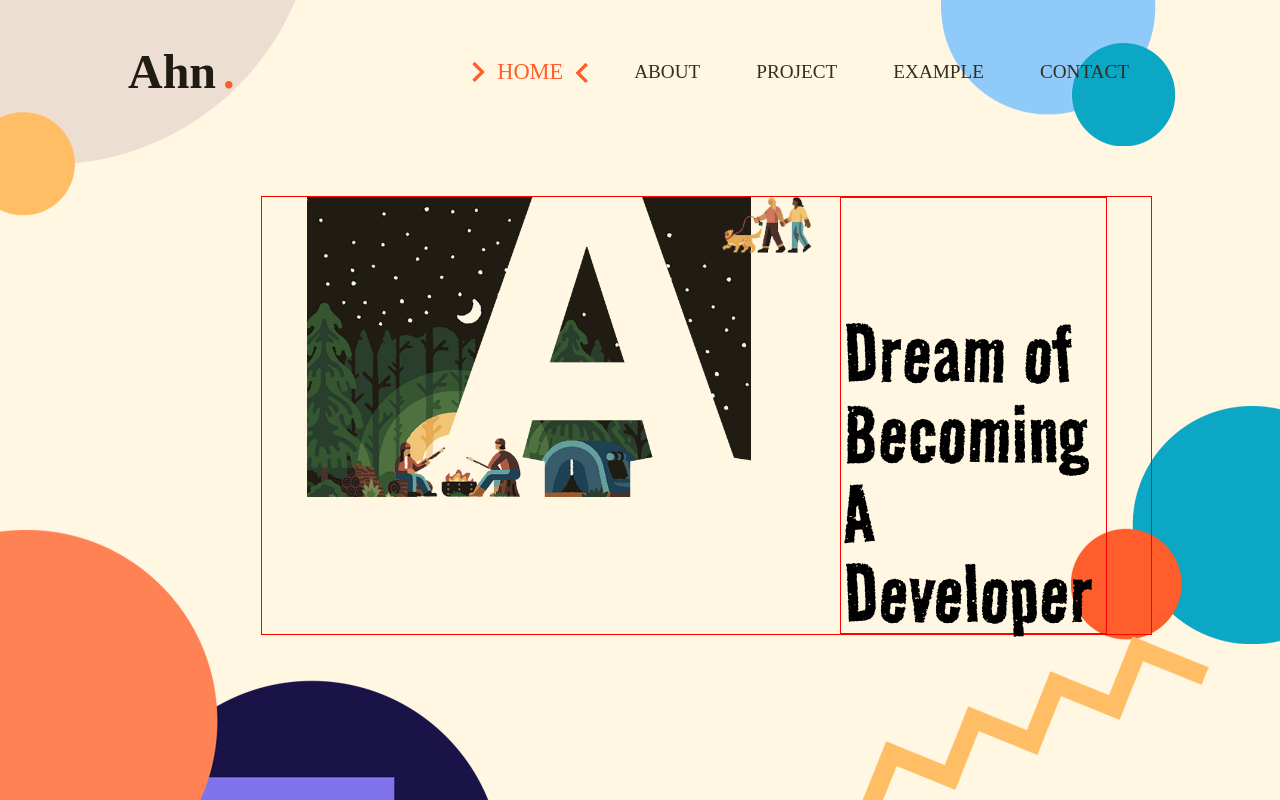
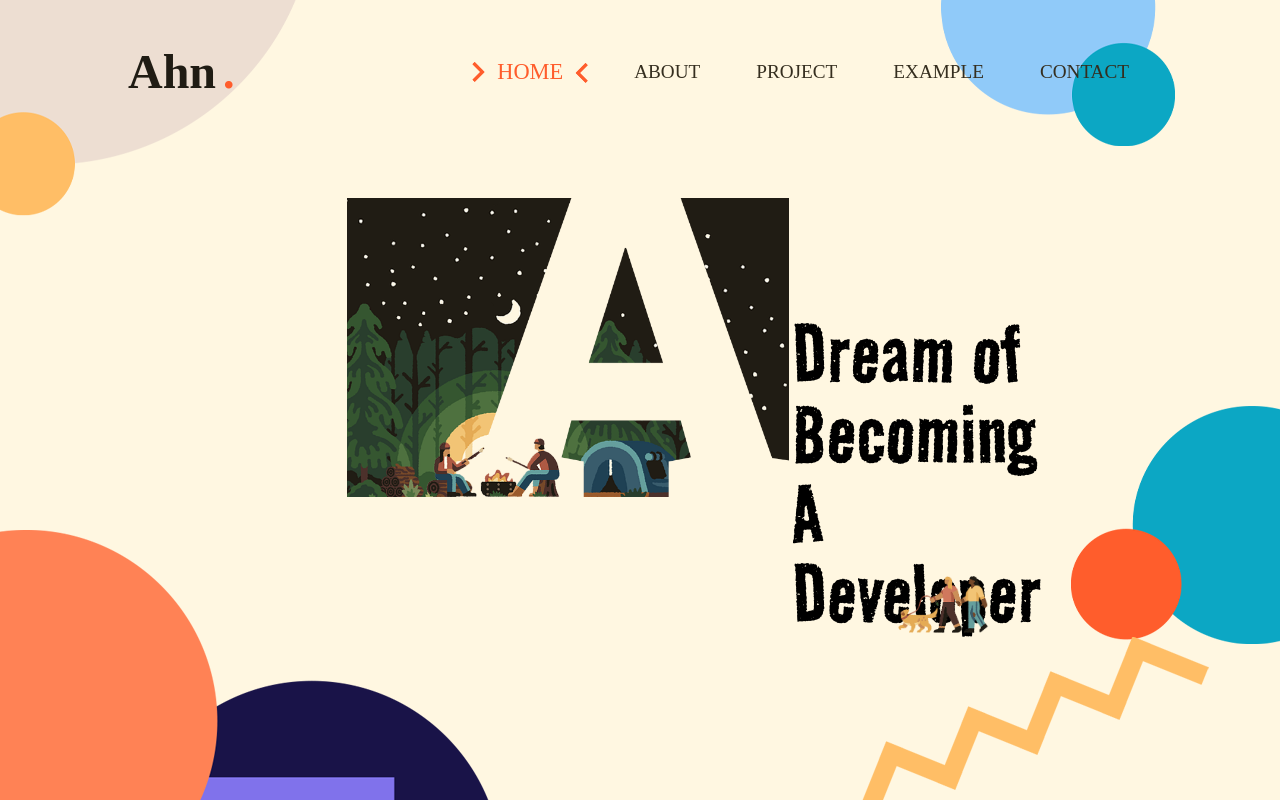
Before and after one commit to Ahnsj828/ahnsj828.github.io, a React (Create React App) app: page / in a window 1280 px wide. Built offline with nearby package versions, Linux system fonts and the light colour scheme; a web font is replaced by a local one.

Commit message:
mainPage 끝

```diff
--- a/src/pages/About/AboutPage.styled.js
+++ b/src/pages/About/AboutPage.styled.js
@@ -1,4 +1,5 @@
 import styled from "styled-components";
+
 // export const AboutContain = styled.div`
 //   display: flex;
 //   justify-content: center;
--- a/src/pages/Main/MainPage.js
+++ b/src/pages/Main/MainPage.js
@@ -5,10 +5,9 @@ import mainBg from "../../assets/images/Section/Main/mainBg.png";
 import mainW2 from "../../assets/images/Section/Main/mainW2.png";
 import {
   MainSection,
-  // MainImgs,
-  MainTitles,
   MainBg,
   MainImg,
+  MainTitles,
   MainTitle,
 } from "./MainPage.styled";
 import BasicLayout from "../../layouts/BasicLayout";
@@ -32,7 +31,7 @@ const MainPage = () => {
 
     // 초기 위치 설정
     gsap.set(bgImage, { y: -500, opacity: 0 });
-    gsap.set(movingImg, { x: "100%", opacity: 1 });
+    gsap.set(movingImg, { x: "100%", opacity: 0 }); // 출발 위치를 오른쪽 100%로 설정하고 opacity를 0으로 설정
 
     // Draggable을 이용한 배경 이미지 애니메이션 설정
     const draggable = Draggable.create(bgImage, {
@@ -101,28 +100,37 @@ const MainPage = () => {
     function startMovingImgAnimation() {
       // 이미지 이동 애니메이션 정의
       const startX = "100%"; // 시작 위치 (화면의 오른쪽)
-      const endX = "-100%"; // 끝나는 위치 (화면의 왼쪽)
-      const duration = 10; // 애니메이션 전체 시간
+      const endX = "-400%"; // 끝나는 위치 (화면의 왼쪽)
+      const duration = 18; // 애니메이션 전체 시간
 
-      const tlMovingImg = gsap.timeline({ repeat: -1, repeatDelay: 0 });
+      const tlMovingImg = gsap.timeline({
+        repeat: -1,
+        repeatDelay: 0,
+      });
+
       tlMovingImg
+        // 이동 시작 시 천천히 나타나기
         .to(movingImg, {
-          duration: duration,
+          duration: duration * 0.15, // 전체 시간의 15%
+          x: "7%", // 전체 거리의 10%만큼 이동
+          opacity: 1, // 완전히 나타나도록 설정
+          ease: "linear",
+        })
+        // 이동하며 opacity를 유지
+        .to(movingImg, {
+          duration: duration * 0.75, // 전체 시간의 70%
+          x: "-370%", // 전체 거리 이동
+          opacity: 1, // opacity 유지
+          ease: "linear",
+        })
+        // 마지막 10%에서 천천히 사라지기
+        .to(movingImg, {
+          duration: duration * 0.1, // 전체 시간의 10%
           x: endX,
-          opacity: 1,
-          ease: "power2.linear",
+          opacity: 0, // 완전히 사라지도록 설정
+          ease: "linear",
         })
-        .to(movingImg, {
-          duration: 0.5,
-          opacity: 0,
-          ease: "power2.out",
-        })
-        .set(movingImg, { x: startX }) // 애니메이션이 끝나면 다시 시작 위치로 설정
-        .to(movingImg, {
-          duration: 0.5,
-          opacity: 1,
-          ease: "power2.in",
-        });
+        .set(movingImg, { x: startX, opacity: 0 }); // 애니메이션이 끝나면 다시 시작 위치로 설정 및 opacity 초기화
     }
 
     // Cleanup 함수
--- a/src/pages/Main/MainPage.styled.js
+++ b/src/pages/Main/MainPage.styled.js
@@ -5,14 +5,14 @@ export const MainSection = styled.section`
   display: flex;
   justify-content: center;
   align-items: start;
-  width: 90%;
+  width: 80%;
   /* height: 80%; */
   /* align-items: center; */
   /* margin-top: 3%;
   padding-left: 10%; */
+  position: relative;
   margin-top: 3%;
-  margin-left: 13%;
-  border: 1px solid #f00;
+  margin-left: 10%;
 `;
 
 export const MainImgs = styled.div`
@@ -21,22 +21,21 @@ export const MainImgs = styled.div`
   align-items: center;
   width: 50%;
   /* height: 100%; */
-  border: 1px solid #f00;
 `;
 
 export const MainBg = styled.img`
-  width: 50%;
+  width: 54%;
   height: auto;
   object-fit: cover;
   display: inline-block;
 `;
 
 export const MainImg = styled.img`
-  width: 10%; /* 원하는 너비로 조절 */
+  width: 11%; /* 원하는 너비로 조절 */
   height: auto; /* 비율에 맞게 높이 자동 조정 */
-  /* position: absolute;
+  position: absolute;
   bottom: 0;
-  right: 0; */
+  right: 10%;
 `;
 
 // // HomeSky = noite
@@ -57,9 +56,8 @@ export const MainImg = styled.img`
 export const MainTitles = styled.div`
   width: 30%;
   height: 100%;
-  padding-top: 13%;
+  padding-top: 14%;
   padding-left: 0.3%;
-  border: 1px solid #f00;
 `;
 
 export const MainTitle = styled.div`
```
